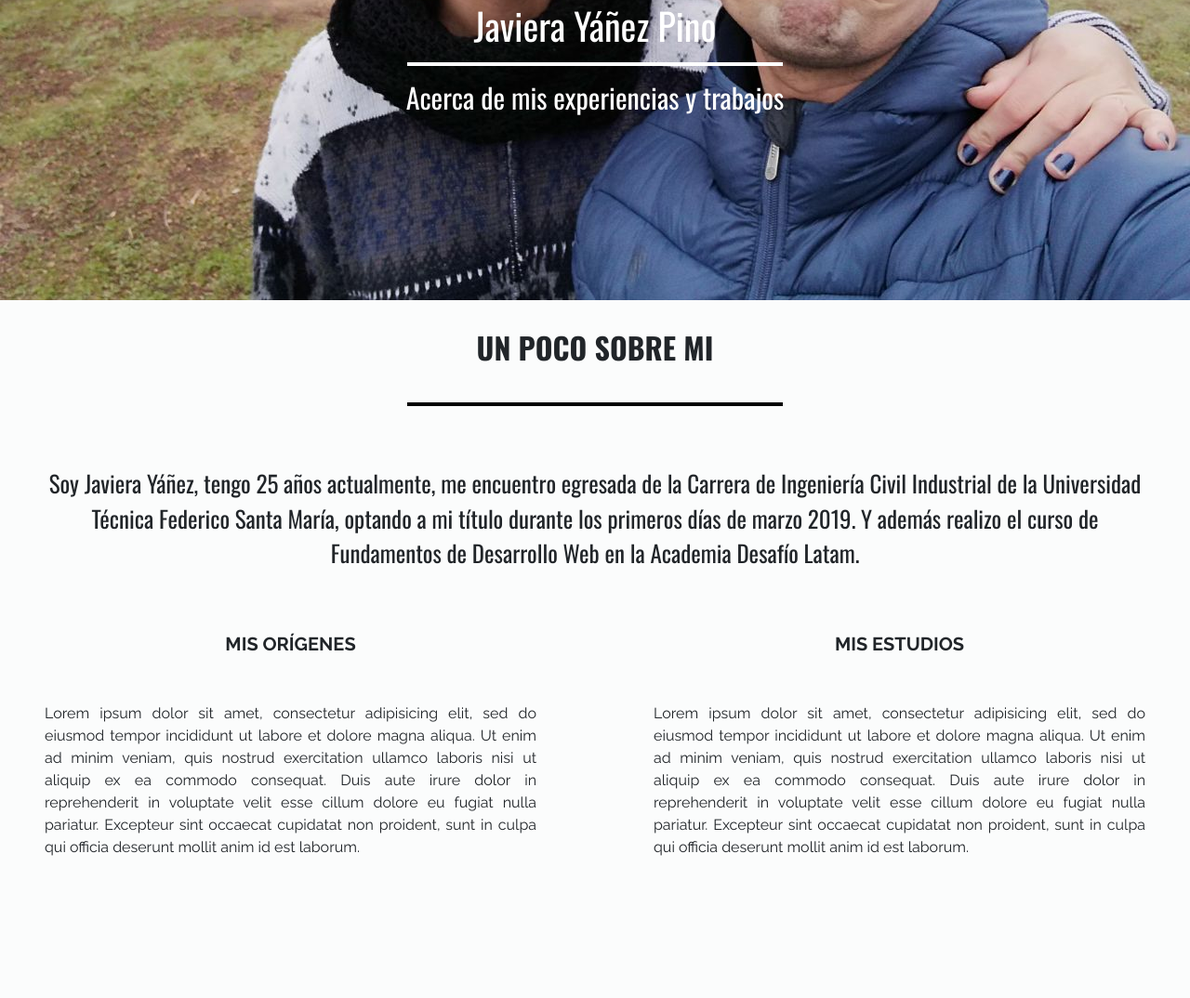
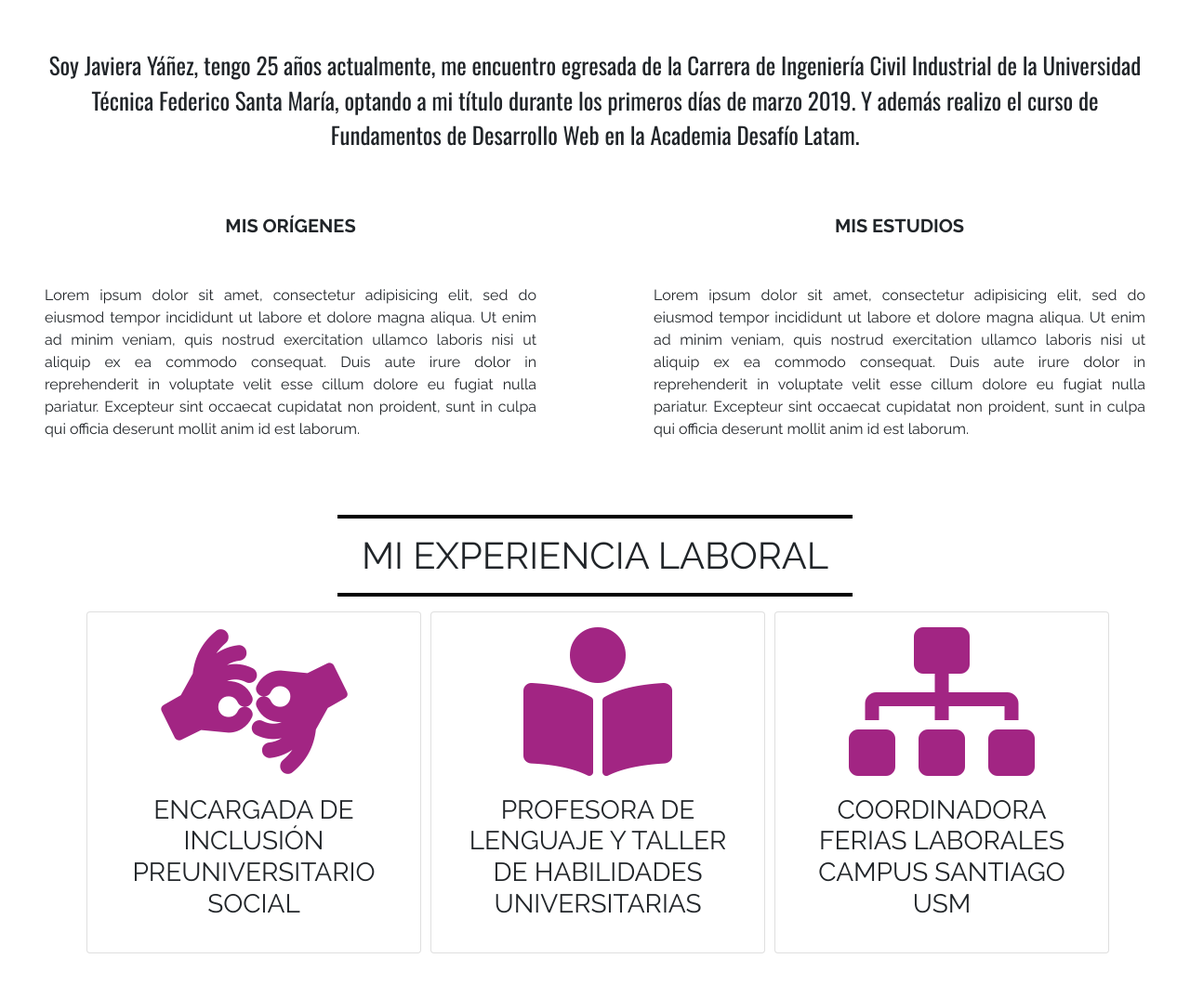
Before and after one commit to javi1yanezpino/Portafolio, a plain HTML site: page index.html in a window 1280 px wide. Shown: the part 645-1719 px from the top of the page at 93% size. Before the commit the page ends 1633 px from the top, so only its background shows below. Drawn offline with nearby package versions, Linux system fonts and the light colour scheme.

Commit message:
creación de 2 secciones más

```diff
--- a/assets/css/style.css
+++ b/assets/css/style.css
@@ -1,5 +1,5 @@
 .navbar{
-  background-color: #660066;
+  background-color: #A22583;
 }
 
 .titulo{
@@ -21,8 +21,7 @@
 .texto_principal{
   font-family: Oswald;
   font-size: 40px;
-  margin-top: 30px;
-  padding-top: 600px;
+  padding-top: 150px;
 
 }
 
@@ -39,7 +38,7 @@
 }
 
 body{
-  background-color: #FBFCFC;
+  background-color: #ffffff;
   font-family: Raleway;
 }
 
@@ -56,7 +55,7 @@ body{
 
 .parrafo{
   font-family: Oswald;
-  font-weight: 700;
+  font-weight: 400;
 }
 
 .text-inicial{
@@ -64,3 +63,19 @@ body{
   font-weight: 600;
   font-size: 20px;
 }
+
+.mi_experiencia{
+  font-weight: 400;
+}
+
+.hr_1{
+  border: 2px solid #000000;
+  width: 550px;
+}
+
+.contenedor_1{
+  color: #A22583;
+}
+.contenedor{
+  margin: auto;
+}
--- a/index.html
+++ b/index.html
@@ -70,10 +70,48 @@
     </div>
     </section>
 
-    <section>
+
+    <section class="experiencias_seccion">
+      <div class="container">
+        <hr class="hr_1">
+        <h1 class="text-center mi_experiencia">MI EXPERIENCIA LABORAL</h1>
+        <hr class="hr_1">
+          <div class="row contenedor text-center">
+              <div class="col-sm-12 col-md-4 px-2 mb-5">
+                <div class="card" style="width: 22.5rem;">
+                  <i class="fas fa-american-sign-language-interpreting fa-10x text-center pt-3 contenedor_1 "class="card-img-top" alt="..."></i>
+                  <div class="card-body">
+                    <h3 class="text-center">ENCARGADA DE INCLUSIÓN PREUNIVERSITARIO SOCIAL</h3>
+                    <p></p>
+                  </div>
+                </div>
+              </div>
+
+              <div class="px-2 col-sm-12 col-md-4 mb-5">
+                <div class="card" style="width: 22.5rem;">
+                  <i class="fas fa-book-reader fa-10x text-center pt-3 contenedor_1"class="card-img-top " alt="..."></i>
+                  <div class="card-body">
+                    <h3 class="text-center">PROFESORA DE LENGUAJE Y TALLER DE HABILIDADES UNIVERSITARIAS</h3>
+                    <p></p>
+                  </div>
+                </div>
+              </div>
+
+              <div class="px-2 mb-5 col-sm-12 col-md-4">
+                <div class="card" style="width: 22.5rem;">
+                  <i class="fas fa-sitemap fa-10x text-center pt-3 contenedor_1"class="card-img-top" alt="..."></i>
+                  <div class="card-body">
+                    <h3 class="text-center">COORDINADORA FERIAS LABORALES CAMPUS SANTIAGO USM</h3>
+                    <p></p>
+                  </div>
+                </div>
+              </div>
+            </div>
+        </div>
+    </section>
 
 
-    </section>
+
 
 
 
```
Also changed, not shown: 1 other file.
